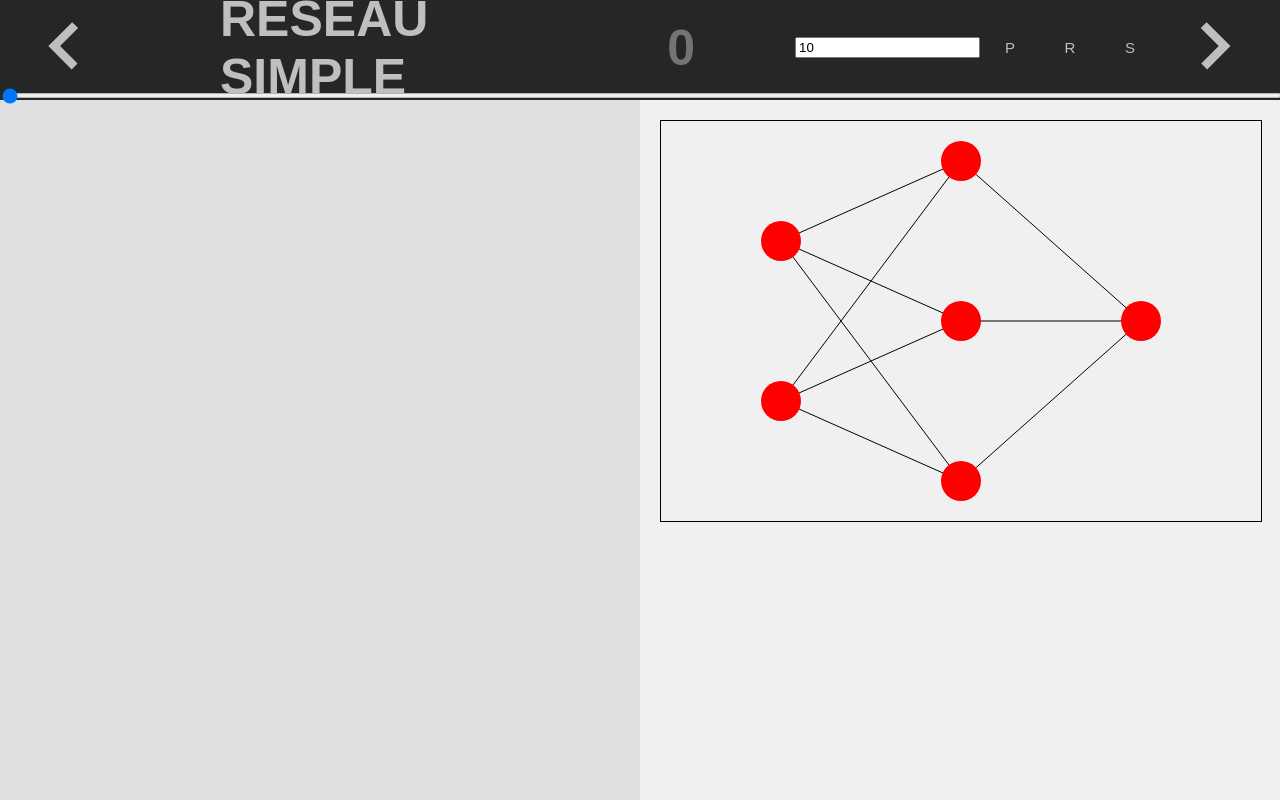
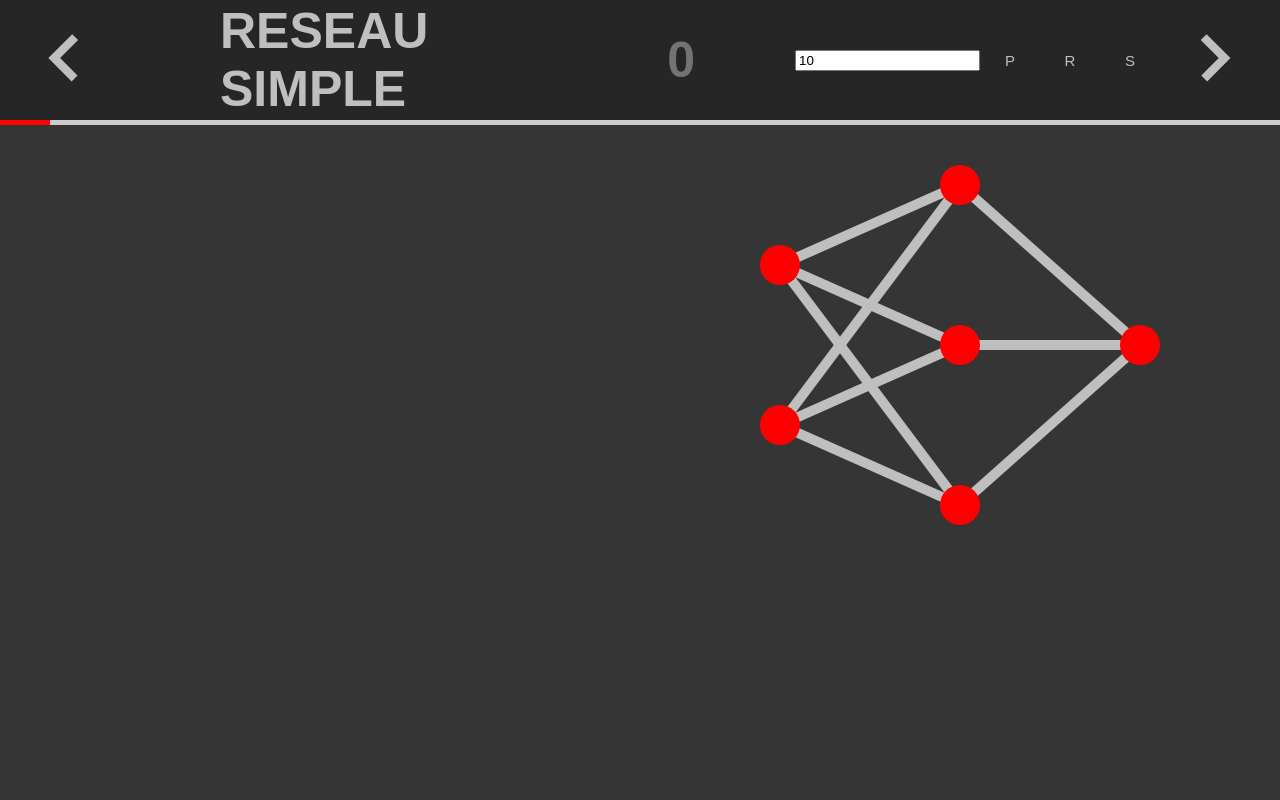
Before and after one commit to Mezia137/NeuroDidacte, a Flask app: page /reseausimple in a window 1280 px wide. Run offline with Flask 3, Linux system fonts and the light colour scheme; some libraries are stand-ins or nearby versions.

Commit message:
red loading bar

```diff
--- a/WebApp/app.py
+++ b/WebApp/app.py
@@ -4,13 +4,18 @@ import webbrowser
 import os
 from modules.ReseauSimple import ReseauSimple, clans1v1, clans2v2, circles
 
+from pprint import pprint
 
 app = Flask(__name__)
 socketio = SocketIO(app)
 
-er = ReseauSimple(xmod=True)
-#data, label = clans1v1()
-data, label = circles()
+reseauclans = ReseauSimple(xmod=True)
+reseaucirlces = ReseauSimple(xmod=True)
+
+data, label = clans1v1()
+#data, label = circles()
+
+er = reseauclans
 
 @app.route('/')
 def index():
@@ -35,7 +40,6 @@ def handle_closing_page():
 
 def generate_image(img_name, folder="static/svg", show_data=True, show_previsu=True, etape=-1):
     er.visualisation(data, label, savemod=True, folder=folder, img_name=img_name, show_data=show_data, show_previsu=show_previsu, etape=etape)
-    print(f'{img_name} generated')
     return url_for('static', filename=f'svg/{img_name}')
 
 @socketio.on('start_training', namespace='/reseausimple')
@@ -51,6 +55,8 @@ def emit_training(webdata):
         image_path = generate_image(f'fig{i:03d}.svg')
         socketio.emit('nouvelle_image', {'image_path': image_path}, namespace='/reseausimple')
         socketio.emit('avancement', i, namespace='/reseausimple')
+        pprint(er.get_w(i))
+        socketio.emit('update_net', er.get_w(i), namespace='/reseausimple')
 
 @socketio.on('get_image', namespace='/reseausimple')
 def emit_image(webdata):
@@ -59,9 +65,9 @@ def emit_image(webdata):
     img_path = url_for('static', filename=f'svg/{img_name}')
 
     if not os.path.exists('.'+img_path):
-        print(img_path)
         generate_image(img_name, etape = etape)
     socketio.emit('nouvelle_image', {'image_path': img_path}, namespace='/reseausimple')
+    socketio.emit('update_net', er.get_w(etape), namespace='/reseausimple')
 
 @socketio.on('resume_training', namespace='/reseausimple')
 def resume_training():
@@ -69,6 +75,7 @@ def resume_training():
     er = ReseauSimple(xmod=True)
     img_path = generate_image('fig000.svg', folder="static/svg", show_data=True, show_previsu=True)
     socketio.emit('nouvelle_image', {'image_path': img_path}, namespace='/reseausimple')
+    socketio.emit('update_net', er.get_w(0), namespace='/reseausimple')
 
 
 if __name__ == '__main__':
--- a/WebApp/modules/ReseauSimple.py
+++ b/WebApp/modules/ReseauSimple.py
@@ -145,6 +145,11 @@ class ReseauSimple:
 	def history(self):
 		return self.stock
 
+	def get_w(self, i):
+		w = self.stock[i]
+		return {'w000':w[0][0,0].item(), 'w001':w[0][0,1].item(), 'w010':w[0][1,0].item(), 'w011':w[0][1,1].item(), 'w020':w[0][2,0].item(), 'w021':w[0][2,1].item(),
+				'w10':w[1][0].item(), 'w11':w[1][1].item(), 'w12':w[1][2].item()}
+
 
 # In[11]:
 
--- a/WebApp/static/js/main.js
+++ b/WebApp/static/js/main.js
@@ -23,10 +23,21 @@ function actualiserImage(imagePath) {
 }
 
 function actualiserBarre(avancement) {
-    var barre = document.getElementById('loading-bar');
-    barre.value = avancement;
+    var barre = document.getElementById('loading-bar2');
+    barre.style.width = avancement;
     var etape = document.getElementById('affichage_etape');
     etape.textContent = avancement;
+}
+
+function actualiserReseau(weights) {
+    Object.keys(weights).forEach(function(cle) {weights[cle] = Math.abs(weights[cle]);});
+    var wmax = Math.max(...Object.values(weights));
+    var wmin = Math.min(...Object.values(weights));
+    var echelle = 30/(wmax - wmin)
+    for (var w in weights) {
+        document.getElementById(w).style.strokeWidth = parseInt(Math.abs((weights[w]-wmin)*echelle + 10));
+    }
+    console.log(document.getElementById('w020').style.strokeWidth)
 }
 
 document.addEventListener('DOMContentLoaded', function() {
@@ -35,6 +46,9 @@ document.addEventListener('DOMContentLoaded', function() {
     });
     socket.on('avancement', function(data) {
         actualiserBarre(data);
+    });
+    socket.on('update_net', function(data) {
+        actualiserReseau(data);
     });
 });
 
@@ -55,12 +69,43 @@ function restartTraining() {
     socket.emit('resume_training');
 }
 
-function showImageN() {
-    var n = parseInt(document.getElementById('loading-bar').value, 10);
-    var etape = document.getElementById('affichage_etape');
-    etape.textContent = n;
+function showImageN(n) {
+    document.getElementById('affichage_etape').textContent = n;
     socket.emit('get_image', {etape:n});
 }
+
+const fond = document.getElementById('loading-bar-container');
+const barre = document.getElementById('loading-bar2');
+
+let isDragging = false;
+let nombrePointsSnap = 0;
+
+fond.addEventListener('mousedown', (e) => {
+    isDragging = true;
+    fond.style.userSelect = 'none';
+    fond.style.height = '10px';
+});
+
+document.addEventListener('mousemove', (e) => {
+    if (isDragging) {
+        const mouseX = e.clientX - fond.getBoundingClientRect().left;
+        const pointSnap = Math.round((mouseX / fond.clientWidth) * nombrePointsSnap);
+        console.log(pointSnap)
+        let new_width = Math.max(0, Math.min(100, pointSnap * 100 / nombrePointsSnap))
+        if (new_width !=== barre.offsetWidth) {
+            barre.style.width = new_width + '%';
+            showImageN(parseInt(barre.offsetWidth / (100 / nombrePointsSnap))
+        }
+    }
+});
+
+document.addEventListener('mouseup', () => {
+    if (isDragging) {
+        isDragging = false;
+        fond.style.userSelect = '';
+        fond.style.height = '5px';
+    }
+});
 
 window.onbeforeunload = function() {
     socket.emit('closing_page');
--- a/WebApp/static/styles/style.css
+++ b/WebApp/static/styles/style.css
@@ -1,43 +1,32 @@
 :root {
 	--light-color : #BFBFBF;
-	--dark-color : #262626;
+	--dark-color : #353535;
 }
 
 body {
     font-family : 'Ubuntu', sans-serif;
     color : var(--light-color);
+    background-color : var(--dark-color);
     margin: 0;
     padding: 0;
     display: flex;
     flex-direction: column;
     height: 100vh; /* Utilisation de 100% de la hauteur de la fenêtre */
-
+    overflow: hidden;
 }
 header {
-    /* ... Vos styles CSS pour le header ... */
     position: relative;
+    background-color: #262626;
 }
-
 
 .header-content {
     display: flex;
     height : 100px;
     justify-content: space-between;
     align-items: center;
-    background-color: var(--dark-color);
     padding: 10px;
     padding-bottom: 15px;
-    box-sizing: border-box;
-}
-
-#loading-bar {
-    position: absolute;
-    bottom: 0; /* Ajustez en fonction de la hauteur de votre header */
-    left: 0;
-    height: 5px; /* Hauteur de la barre de chargement */
-    width: 100%; /* La largeur initiale est 0, elle augmentera avec l'animation */
-    background-color: #4CAF50; /* Couleur de la barre de chargement */
-    transition: width 0.3s; /* Animation de la largeur de la barre de chargement */
+    /*box-sizing: border-box;*/
 }
 
 h1, #affichage_etape {
@@ -50,11 +39,6 @@ h1, #affichage_etape {
 
 #affichage_etape {
     opacity : 0.5;
-}
-
-p {
-	font-size : 30px;
-	margin : 0;
 }
 
 .header-buttons, .header-title, .header-container{
@@ -95,6 +79,34 @@ p {
 	transition: background-color 0.3s ease-out, color 0.3s ease-out;
 }
 
+#loading-bar-container {
+    position: absolute;
+    bottom: 0; /* Ajustez en fonction de la hauteur de votre header */
+    left: 0;
+    height: 5px; /* Hauteur de la barre de chargement */
+    width: 100%; /* La largeur initiale est 0, elle augmentera avec l'animation */
+    background-color: #CCCCCC; /* Couleur de la barre de chargement */
+
+    transition: width 0.3s; /* Animation de la largeur de la barre de chargement */
+}
+
+#loading-bar-container:hover {
+    height: 10px;
+    transition: height 0.2s;
+}
+
+#loading-bar2 {
+    position: absolute;
+    bottom: 0; /* Ajustez en fonction de la hauteur de votre header */
+    left: 0;
+    height: 100%; /* Hauteur de la barre de chargement */
+    width: 50px; /* La largeur initiale est 0, elle augmentera avec l'animation */
+    background-color: #FF0000; /* Couleur de la barre de chargement */
+    transition: width 0.3s; /* Animation de la largeur de la barre de chargement */
+    cursor: pointer;
+
+}
+
 .main-content {
     display: flex;
     height: 100vh;
@@ -107,52 +119,12 @@ p {
     width:50%;
 }
 
-.left-content {
-    flex: 1;
-    background-color: #e0e0e0;
-}
-
-.right-content {
-    flex: 1;
-    background-color: #f0f0f0;
-}
-
-
-.center-buttons {
-    display: flex;
-    justify-content: center;
-    align-items: center;
-    height: 100vh;
-}
-
-.center-button {
-    padding: 10px;
-    margin: 10px;
-    font-size: 16px;
-    cursor: pointer;
-    background-color: #555;
-    color: #fff;
-    border: none;
-    border-radius: 5px;
-    text-decoration: none;
-}
-
-.center-button:hover {
-    background-color: #777;
-}
-
-.page-link {
-    text-decoration: none;
-}
-
 #image-display{
     position: relative;
 }
 
-
-
 #schema {
-    border: 1px solid #000;
+    /* border: 1px solid #000; */
     width:100%;
     aspect-ratio: 3/2;
 }
@@ -162,5 +134,6 @@ p {
 }
 
 .ligne {
-    stroke: #000;
+    stroke: #BFBFBF;
+    transition: stroke-width 0.3s;
 }
--- a/WebApp/templates/reseausimple.html
+++ b/WebApp/templates/reseausimple.html
@@ -29,7 +29,8 @@
             </div>
         </div>
 
-        <input type="range" id="loading-bar" name="valeur" min="0" max="0" step="1" value="0" oninput="showImageN()">
+        <div id="loading-bar-container"><div id="loading-bar2" ></div></div>
+        <!-- <input type="range" id="loading-bar" name="valeur" min="0" max="0" step="1" value="0" oninput="showImageN()">-->
     </header>
 
     <div class="main-content">
@@ -44,17 +45,17 @@
             <svg id="schema">
 
 
-                <line class="ligne" x1="20%" y1="30%" x2="50%" y2="10%" stroke="#000"/>
-                <line class="ligne" x1="20%" y1="30%" x2="50%" y2="50%" stroke="#000"/>
-                <line class="ligne" x1="20%" y1="30%" x2="50%" y2="90%" stroke="#000"/>
+                <line class="ligne" id="w000" x1="20%" y1="30%" x2="50%" y2="10%" stroke="#BFBFBF" stroke-width="10"/>
+                <line class="ligne" id="w010" x1="20%" y1="30%" x2="50%" y2="50%" stroke="#BFBFBF" stroke-width="10"/>
+                <line class="ligne" id="w020" x1="20%" y1="30%" x2="50%" y2="90%" stroke="#BFBFBF" stroke-width="10"/>
 
-                <line class="ligne" x1="20%" y1="70%" x2="50%" y2="10%" stroke="#000"/>
-                <line class="ligne" x1="20%" y1="70%" x2="50%" y2="50%" stroke="#000"/>
-                <line class="ligne" x1="20%" y1="70%" x2="50%" y2="90%" stroke="#000"/>
+                <line class="ligne" id="w001" x1="20%" y1="70%" x2="50%" y2="10%" stroke="#BFBFBF" stroke-width="10"/>
+                <line class="ligne" id="w011" x1="20%" y1="70%" x2="50%" y2="50%" stroke="#BFBFBF" stroke-width="10"/>
+                <line class="ligne" id="w021" x1="20%" y1="70%" x2="50%" y2="90%" stroke="#BFBFBF" stroke-width="10"/>
 
-                <line class="ligne" x1="50%" y1="10%" x2="80%" y2="50%" stroke="#000"/>
-                <line class="ligne" x1="50%" y1="50%" x2="80%" y2="50%" stroke="#000"/>
-                <line class="ligne" x1="50%" y1="90%" x2="80%" y2="50%" stroke="#000"/>
+                <line class="ligne" id="w10" x1="50%" y1="10%" x2="80%" y2="50%" stroke="#BFBFBF" stroke-width="10"/>
+                <line class="ligne" id="w11" x1="50%" y1="50%" x2="80%" y2="50%" stroke="#BFBFBF" stroke-width="10"/>
+                <line class="ligne" id="w12" x1="50%" y1="90%" x2="80%" y2="50%" stroke="#BFBFBF" stroke-width="10"/>
 
                 <circle class="point" cx="20%" cy="30%" r="20" fill="#ff0000"/>
                 <circle class="point" cx="20%" cy="70%" r="20" fill="#ff0000"/>
```
